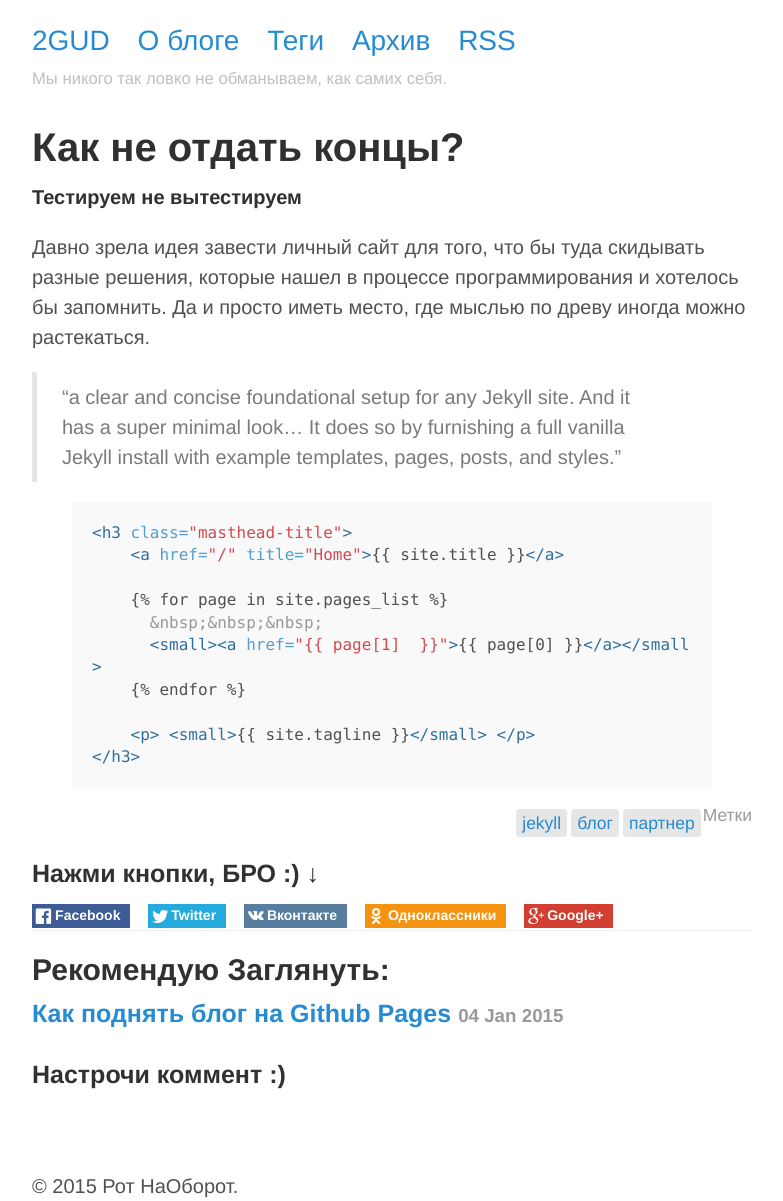
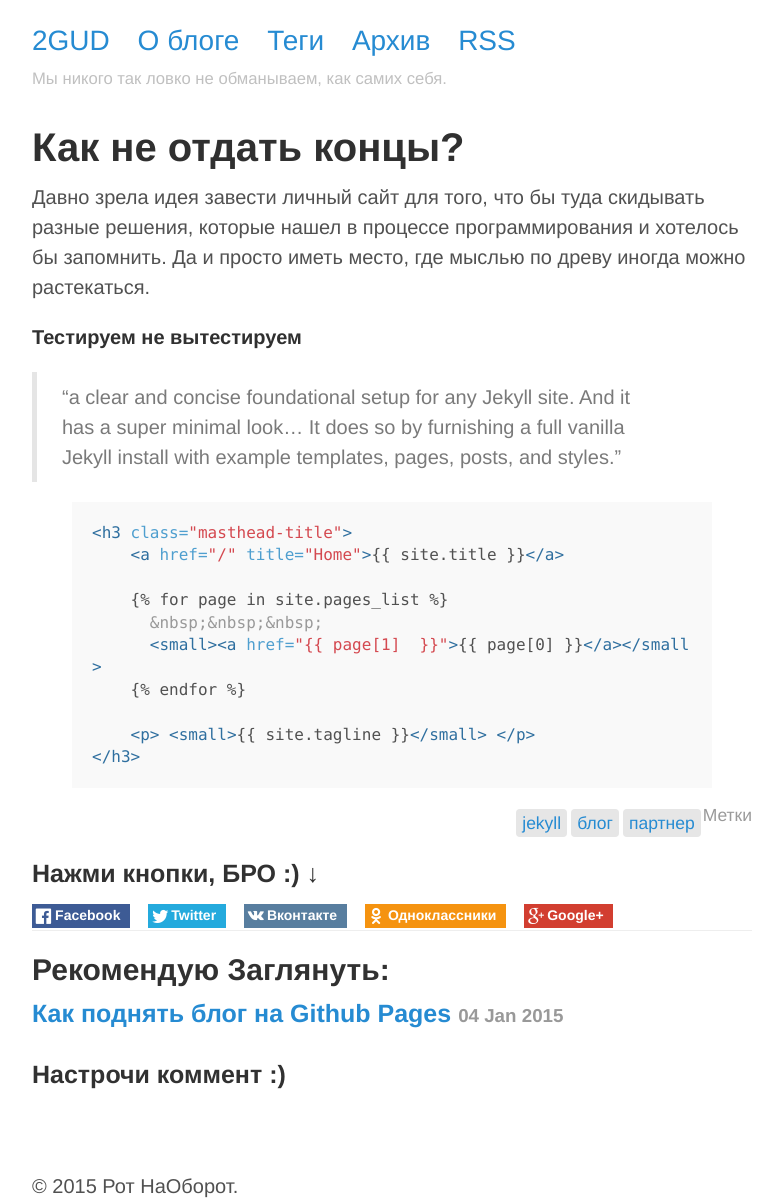
Before and after one commit to gitter-badger/2gud.github.io, a Jekyll site: the page built from _posts/2015-09-28-test5.md, in a window 1280 px wide. Shown: the whole page, without its empty margins (248-1031 px from the left). Built offline with Jekyll 4.4.1, drawn with Linux system fonts in a browser that asks for light colours; nearby versions of some CDN libraries.

Commit message:
Added changes

```diff
--- a/_includes/head.html
+++ b/_includes/head.html
@@ -1,10 +1,8 @@
 <head>
   <meta charset="UTF-8">
   <link href="http://gmpg.org/xfn/11" rel="profile">
-
   <!-- Enable responsiveness on mobile devices-->
   <meta name="viewport" content="width=device-width, initial-scale=1.0, maximum-scale=1">
-
   <title>
     {% if page.title == "Home" %}
       {{ site.title }} &middot; {{ site.tagline }}
@@ -12,11 +10,8 @@
       {{ page.title }} &middot; {{ site.title }}
     {% endif %}
   </title>
-
   {% if page.description %}<meta name="description" content="{{ page.description }}">{% else %}<meta name="description" content="{{ site.description }}">{% endif %}
-
   {% if page.keywords %}<meta name="keywords" content="{{ page.keywords }}">{% else %}<meta name="keywords" content="{{ site.keywords }}">{% endif %}
-
   {% if page.noindex %}<meta name="robots" content="noindex, follow"/>{% endif %}
 
   <!-- CSS -->
--- a/_posts/2015-09-28-test5.md
+++ b/_posts/2015-09-28-test5.md
@@ -7,10 +7,9 @@ description: blah blah blah
 keywords: one two three
 noindex: false
 ---
+Давно зрела идея завести личный сайт для того, что бы туда скидывать разные решения, которые нашел в процессе программирования и хотелось бы запомнить. Да и просто иметь место, где мыслью по древу иногда можно растекаться.
 
 **Тестируем не вытестируем**
-
-Давно зрела идея завести личный сайт для того, что бы туда скидывать разные решения, которые нашел в процессе программирования и хотелось бы запомнить. Да и просто иметь место, где мыслью по древу иногда можно растекаться.
 
 > "a clear and concise foundational setup for any Jekyll site. And it has a super minimal look... It does so by furnishing a full vanilla Jekyll install with example templates, pages, posts, and styles."
 
--- a/index.html
+++ b/index.html
@@ -36,13 +36,13 @@ title: Home
 {% if paginator.total_pages > 1 %}
 <div class="pagination">
   {% if paginator.next_page %}
-    <a class="pagination-item older" href="{{ paginator.next_page_path | prepend: site.baseurl | replace: '//', '/' }}">&#8592; Старьё</a>
+    <a class="pagination-item older" href="{{ paginator.next_page_path | prepend: site.url | replace: '//', '/' }}">&#8592; Старьё</a>
   {% else %}
     <span class="pagination-item older">&#8592; Старьё</span>
   {% endif %}
 
   {% if paginator.previous_page %}
-    <a class="pagination-item newer" href="{{ paginator.previous_page_path | prepend: site.baseurl | replace: '//', '/' }}">Новее &#8594;</a>
+    <a class="pagination-item newer" href="{{ paginator.previous_page_path | prepend: site.url | replace: '//', '/' }}">Новее &#8594;</a>
   {% else %}
     <span class="pagination-item newer">Новее &#8594;</span>
   {% endif %}
```
